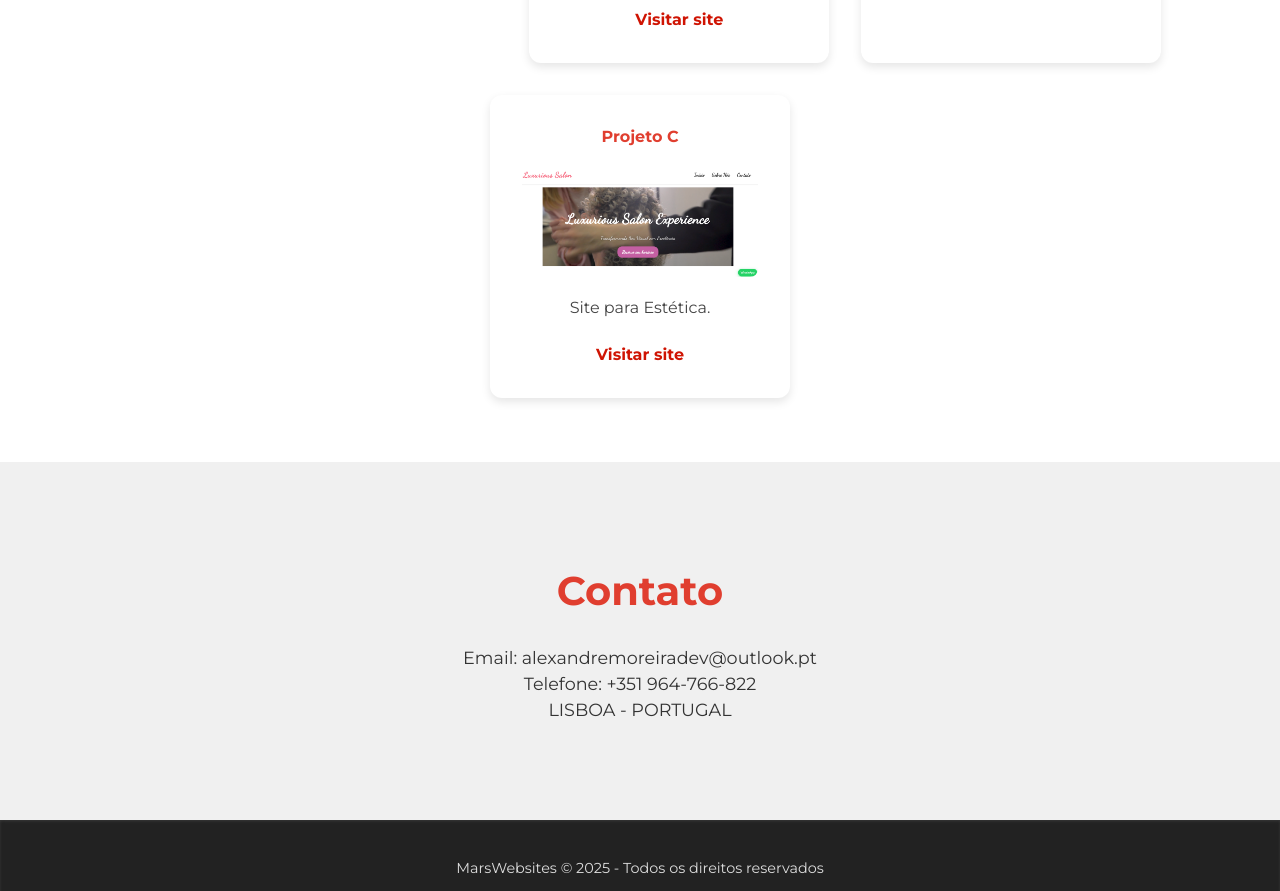
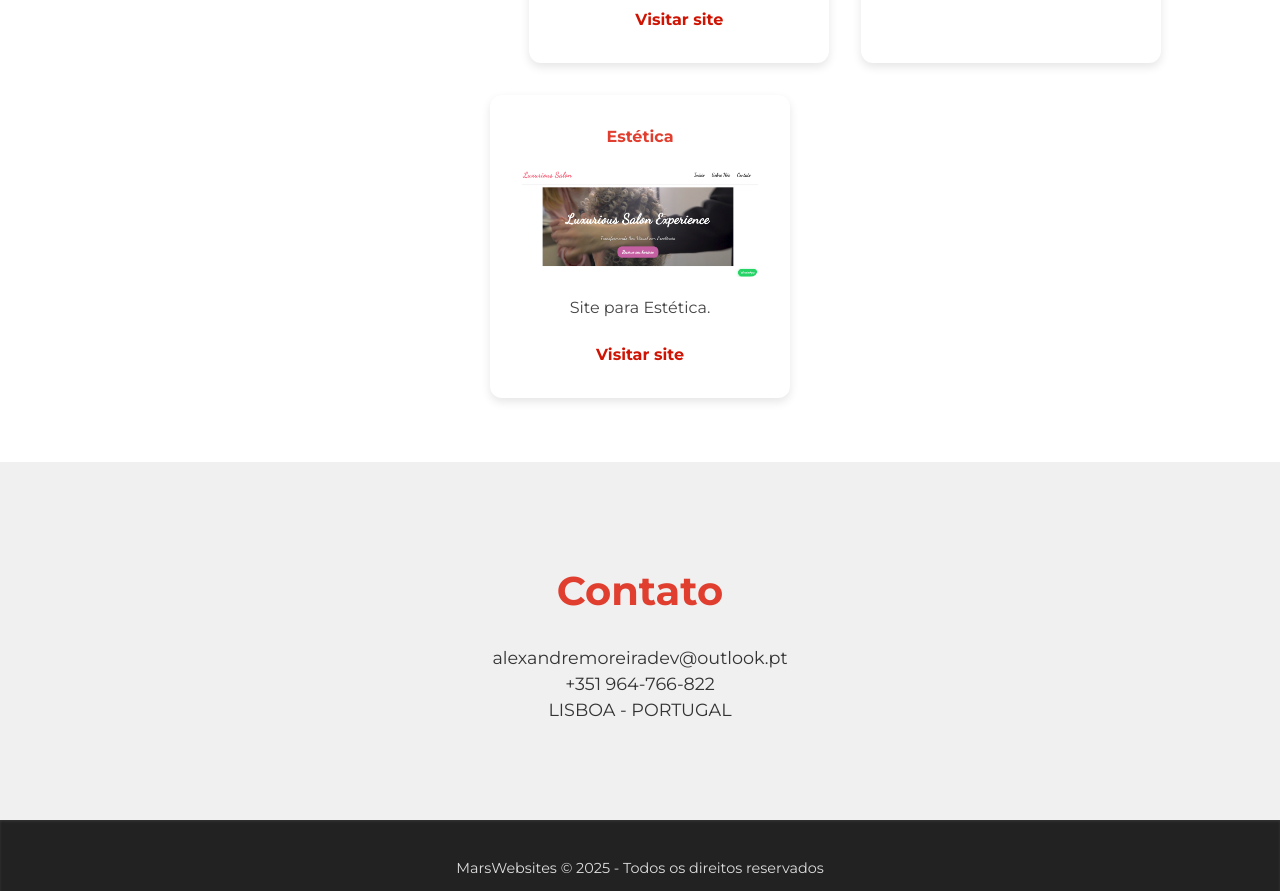
Before and after one commit to AlexandreMoreiraC/marswebsite, a React (Vite) app: page / in a window 1280 px wide. Shown: the part 1980-2871 px from the top of the page. Built offline with nearby package versions, Linux system fonts and the light colour scheme.

Commit message:
atualizacao index html

```diff
--- a/index.html
+++ b/index.html
@@ -2,9 +2,9 @@
 <html lang="en">
   <head>
     <meta charset="UTF-8" />
-    <link rel="icon" type="image/svg+xml" href="/vite.svg" />
+    <link rel="icon" type="image/svg+xml" href="/images/logo.png" />
     <meta name="viewport" content="width=device-width, initial-scale=1.0" />
-    <title>Alexandre</title>
+    <title>MarsWebsites</title>
   </head>
   <body>
     <div id="root"></div>
--- a/src/pages/Home.jsx
+++ b/src/pages/Home.jsx
@@ -106,19 +106,19 @@ export default function Home() {
     <h3 className="section-title">Projetos Recentes</h3>
     {[
       {
-        title: "Projeto A",
+        title: "Barber Shop",
         desc: "Site para Barbearia.",
         link: "https://barbearia1-lilac.vercel.app/",
         img: "/images/barbearia.png",
       },
       {
-        title: "Projeto B",
+        title: "GrowUp Negócios",
         desc: "Blog Pessoal / Profissional.",
         link: "https://grow-up-neg-cios.vercel.app/",
         img: "/images/blog.png",
       },
       {
-        title: "Projeto C",
+        title: "Estética",
         desc: "Site para Estética.",
         link: "https://estetica1-bay.vercel.app/",
         img: "/images/estetica.png",
@@ -156,8 +156,8 @@ export default function Home() {
             variants={fadeUp}
           >
             <h3 className="section-title">Contato</h3>
-            <p>Email: alexandremoreiradev@outlook.pt</p>
-            <p>Telefone: +351 964-766-822</p>
+            <p>alexandremoreiradev@outlook.pt</p>
+            <p>+351 964-766-822</p>
             <p>LISBOA - PORTUGAL</p>
           </motion.div>
         </section>
```
